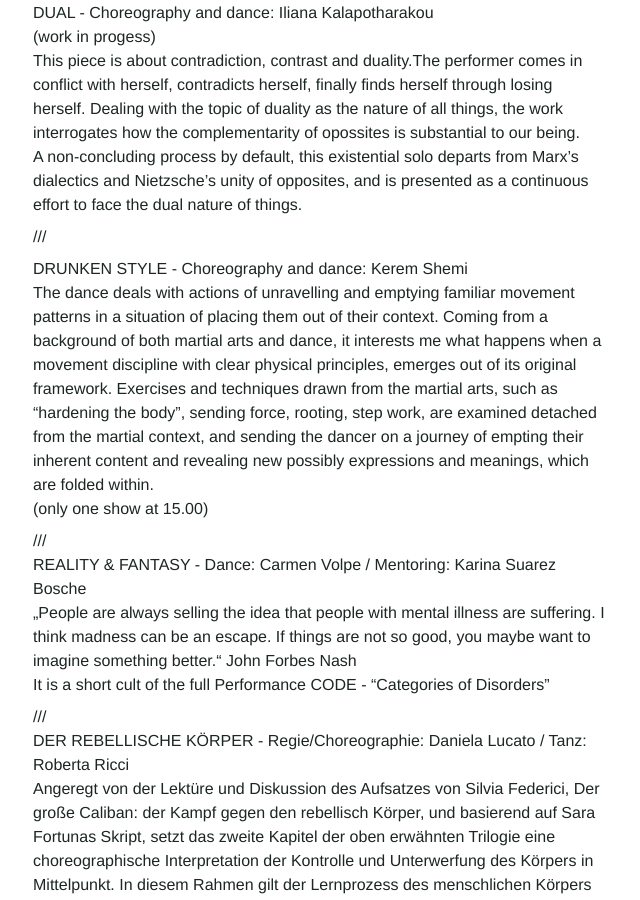
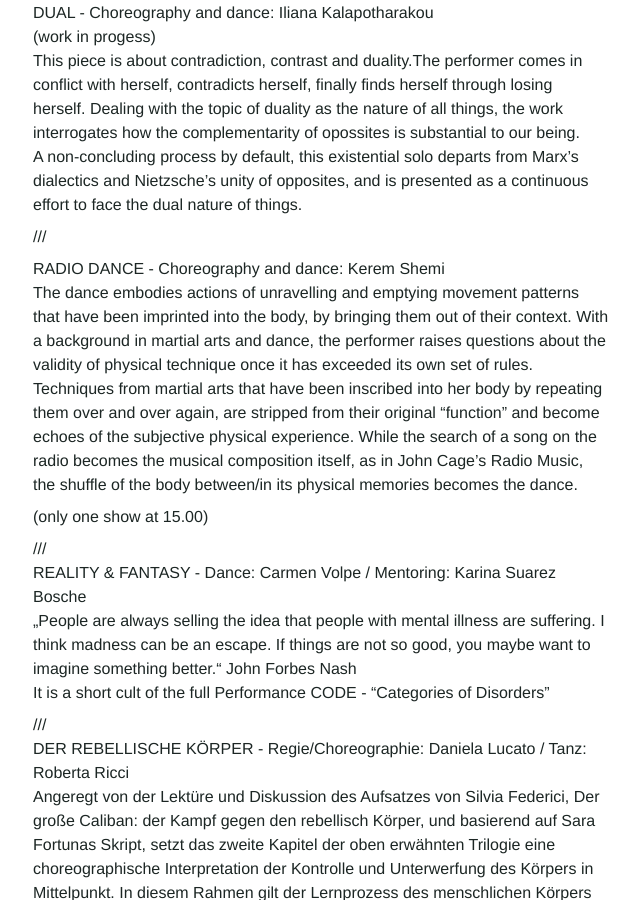
Before and after one commit to Kriesse/urbanraum, a Jekyll site: the page built from _events/2018-06-10-sunday-solos.md, in a window 1280 px wide and 900 px high, scrolled down 1141 px. Shown: the whole window, without its empty margins (319-959 px from the left). Built offline with Jekyll 4.4.1, drawn with Linux system fonts in a browser that asks for light colours; nearby versions of some CDN libraries.

Commit message:
Update 2018-06-10-sunday-solos.md

```diff
--- a/_events/2018-06-10-sunday-solos.md
+++ b/_events/2018-06-10-sunday-solos.md
@@ -36,8 +36,10 @@ description_en: |
 
   ///
 
-  DRUNKEN STYLE - Choreography and dance: Kerem Shemi
-  The dance deals with actions of unravelling and emptying familiar movement patterns in a situation of placing them out of their context. Coming from a background of both martial arts and dance, it interests me what happens when a movement discipline with clear physical principles, emerges out of its original framework. Exercises and techniques drawn from the martial arts, such as “hardening the body”, sending force, rooting, step work, are examined detached from the martial context, and sending the dancer on a journey of empting their inherent content and revealing new possibly expressions and meanings, which are folded within.
+  RADIO DANCE - Choreography and dance: Kerem Shemi
+  The dance embodies actions of unravelling and emptying movement patterns that have been imprinted into the body, by bringing them out of their context.
+  With a background in martial arts and dance, the performer raises questions about the validity of physical technique once it has exceeded its own set of rules. Techniques from martial arts that have been inscribed into her body by repeating them over and over again, are stripped from their original “function” and become echoes of the subjective physical experience. While the search of a song on the radio becomes the musical composition itself, as in John Cage’s Radio Music, the shuffle of the body between/in its physical memories becomes the dance.
+
   (only one show at 15.00)
 
   ///
```
